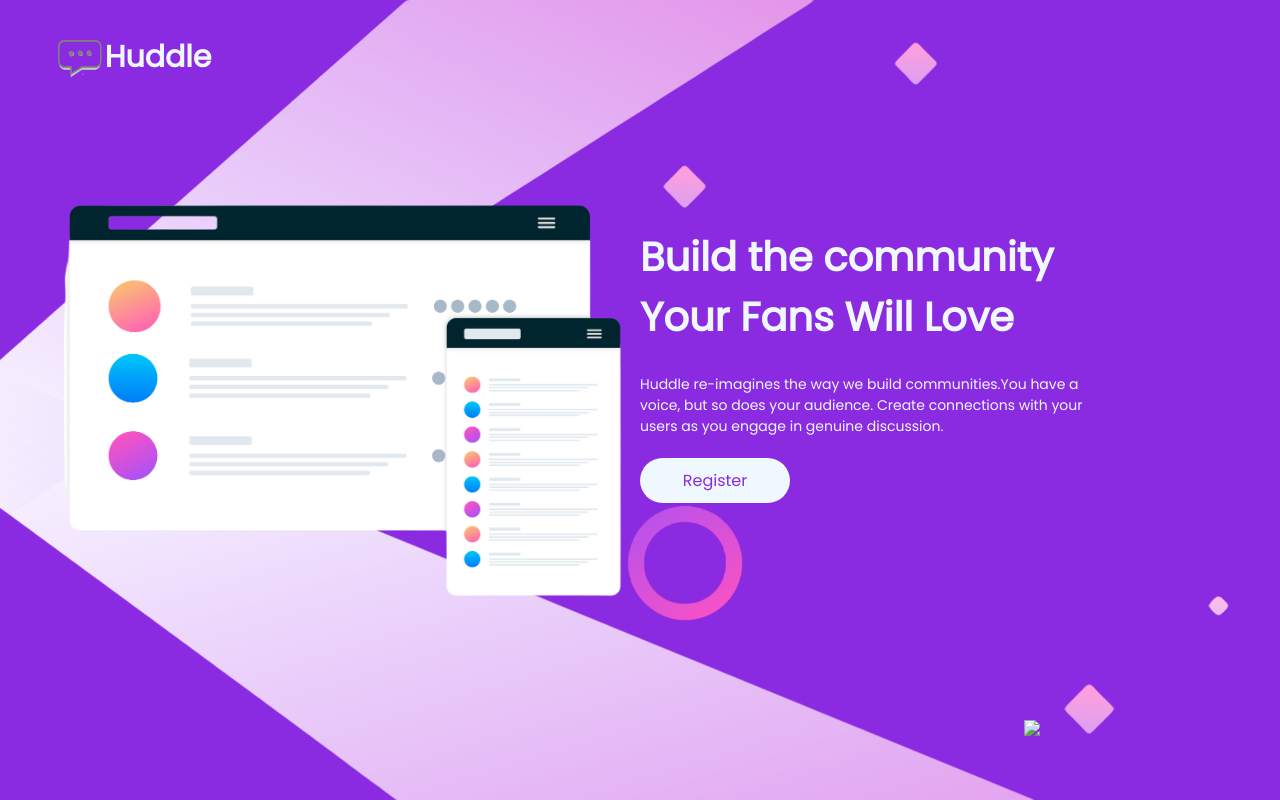
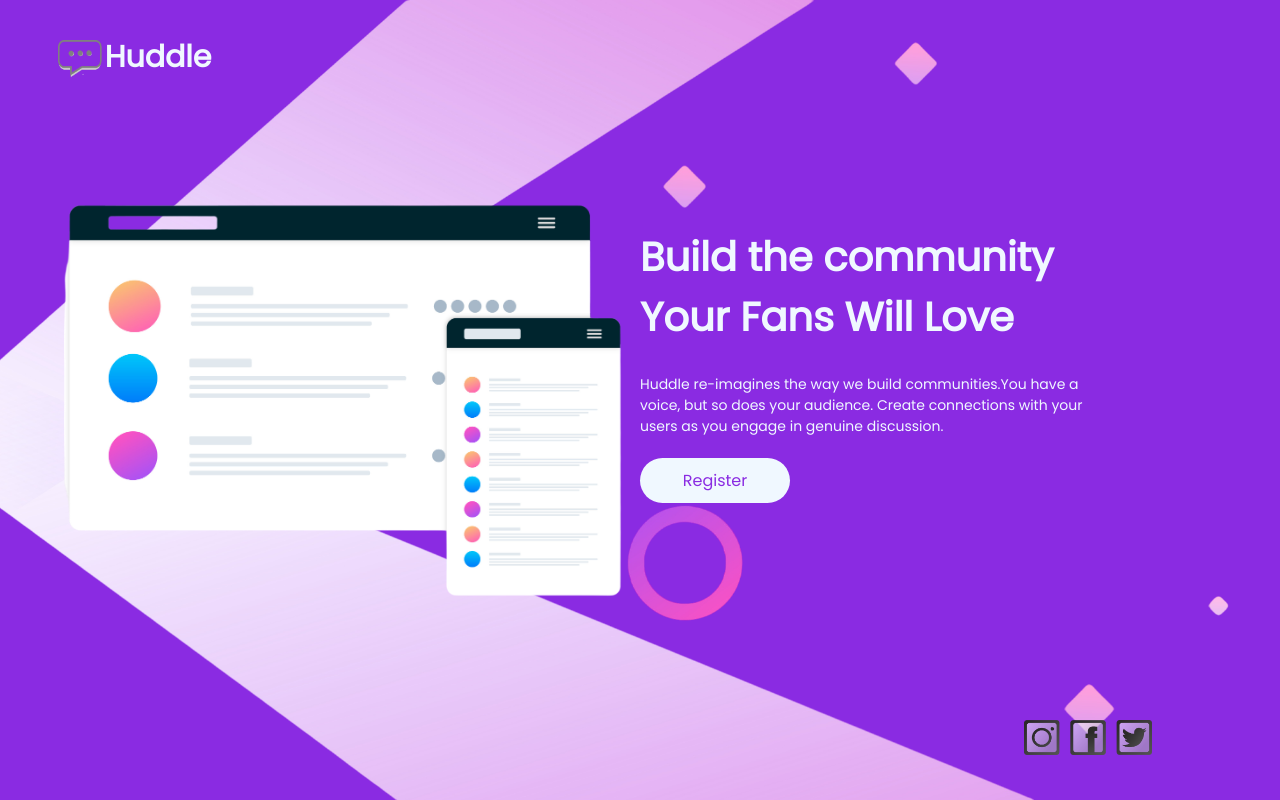
Before and after one commit to andrex459/taller-de-programaci-n-web-I, a plain HTML site: page proyecto final laga/index.html in a window 1280 px wide. Drawn offline with Linux system fonts and the light colour scheme; the site is published under a folder, as on GitHub Pages, so addresses that start at the root find nothing.

Commit message:
Update index.html

```diff
--- a/proyecto final laga/index.html
+++ b/proyecto final laga/index.html
@@ -26,7 +26,7 @@
   </p>
 </div>
 <div class="redes">
-<img src="/images/instagram-4698898_960_720.webp">
+<img src="images/instagram-4698898_960_720.webp">
 </div>
 </body>
 </html>
```
